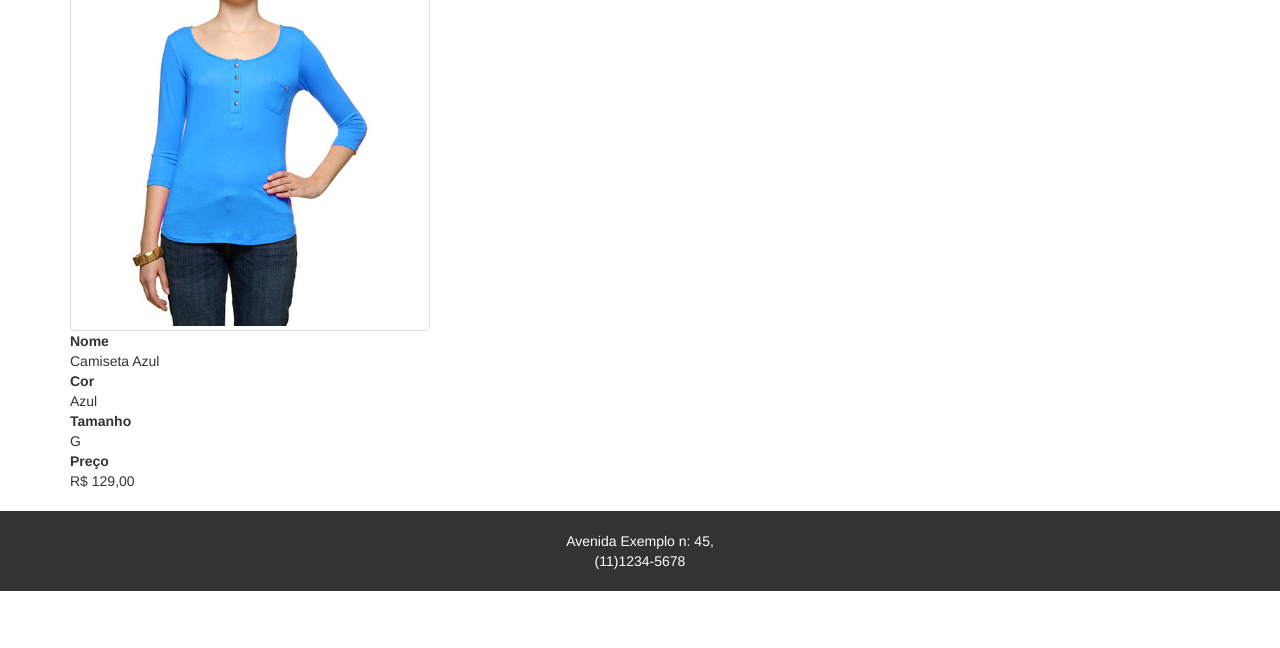
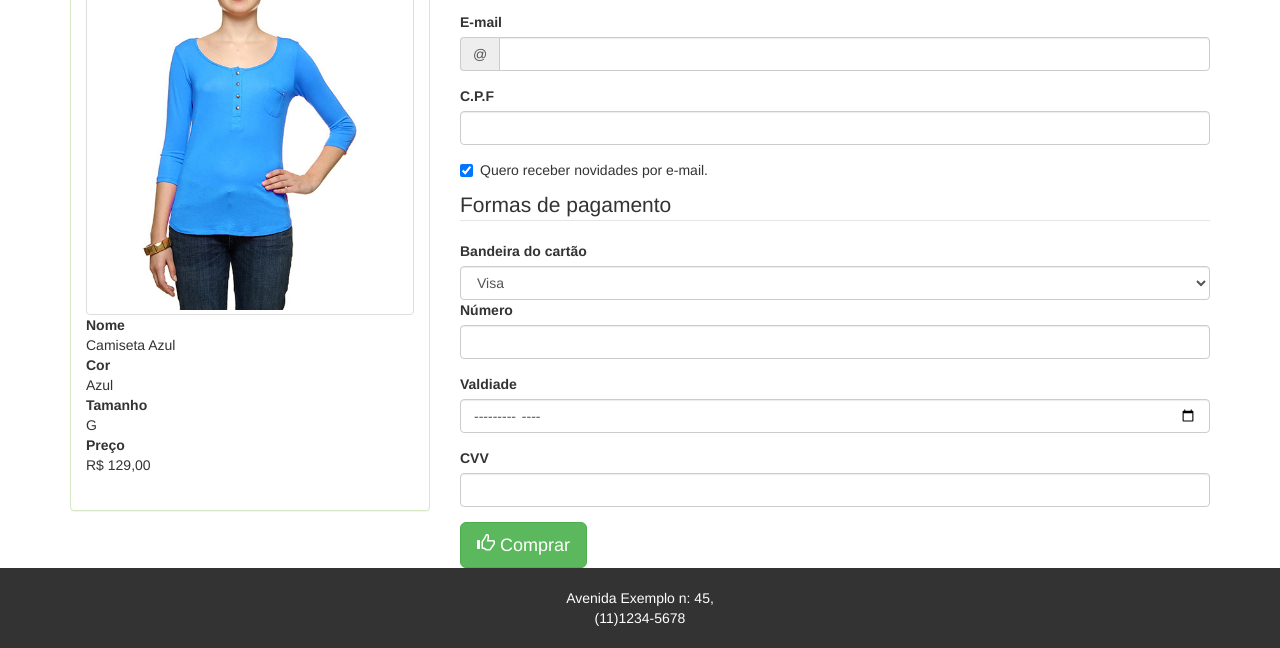
Before and after one commit to vagfsantos/alura-curso-bootstrap, a plain HTML site: page carrinho.html in a window 1280 px wide. Shown: the part 163-811 px from the top of the page. Drawn offline with Linux system fonts and the light colour scheme.

Commit message:
Bug da class panel(bootstrap) e formulario do usuário - FIM DAS AULAS

```diff
--- a/carrinho.html
+++ b/carrinho.html
@@ -68,11 +68,11 @@
 		<div class="container">
 			<div class="row">
 				<div class="col-sm-4">
-					<div class="painel painel-default">
+					<div class="panel panel-success">
 						<div class="panel-heading">
 							<h2 class="painel-title">Sua compra</h2>
 						</div>
-						<div class="painel-body">
+						<div class="panel-body">
 							<img src="img/produto.png" alt="Produto" class="img-responsive img-thumbnail"/>
 							<dl>
 								<dt>Nome</dt>
@@ -91,7 +91,66 @@
 					</div>
 				</div>
 				<div class="col-sm-8">
+					<form>
+						<!-- INFORMAÇÕES DO USER -->
+						<fieldset>
+						<legend>Informações do usuário</legend>
+							<div class="form-group">
+								<label for="nome">Nome Completo</label>
+								<input id="nome" class="form-control" type="text">
+							</div>
+							<div class="form-group">
+								<label for="email">E-mail</label>
+								<div class="input-group">
+									<span class="input-group-addon">@</span>
+									<input id="email" class="form-control" type="email">
+								</div>
+							</div>
+							<div class="form-group">
+								<label for="cpf">C.P.F</label>
+								<input id="cpf" class="form-control" type="text">
+							</div>
 
+							<div class="checkbox">
+								<label for="novidades">
+									<input id="novidades" type="checkbox" value="sim" checked="checked">
+									Quero receber novidades por e-mail.
+								</label>
+							</div>
+						</fieldset>
+
+						<!-- FORMAS DE PAGAMENTO -->
+						<fildset>
+							<legend>Formas de pagamento</legend>
+							<div class="form-group">
+								<label for="bandeira">Bandeira do cartão</label>
+								<select name="bandeira" id="bandeira" class="form-control">
+									<option value="visa">Visa</option>
+									<option value="mastercard">MasterCard</option>
+									<option value="American">American Express</option>
+								</select>
+
+								<div class="form-group">
+									<label for="num">Número</label>
+									<input id="num" type="text" class="form-control">
+								</div>
+
+								<div class="form-group">
+									<label for="validade">Valdiade</label>
+									<input type="month" class="form-control">
+								</div>
+
+								<div class="form-group">
+									<label for="cvv">CVV</label>
+									<input type="text" maxlength="3" class="form-control">
+								</div>
+							</div>
+							<button class="btn btn-success btn-lg" type="submit">
+							<span class="glyphicon glyphicon-thumbs-up"></span>
+								Comprar
+							</button>
+						</fildset>
+					</form>
 				</div>
 			</div>
 		</div>
```
